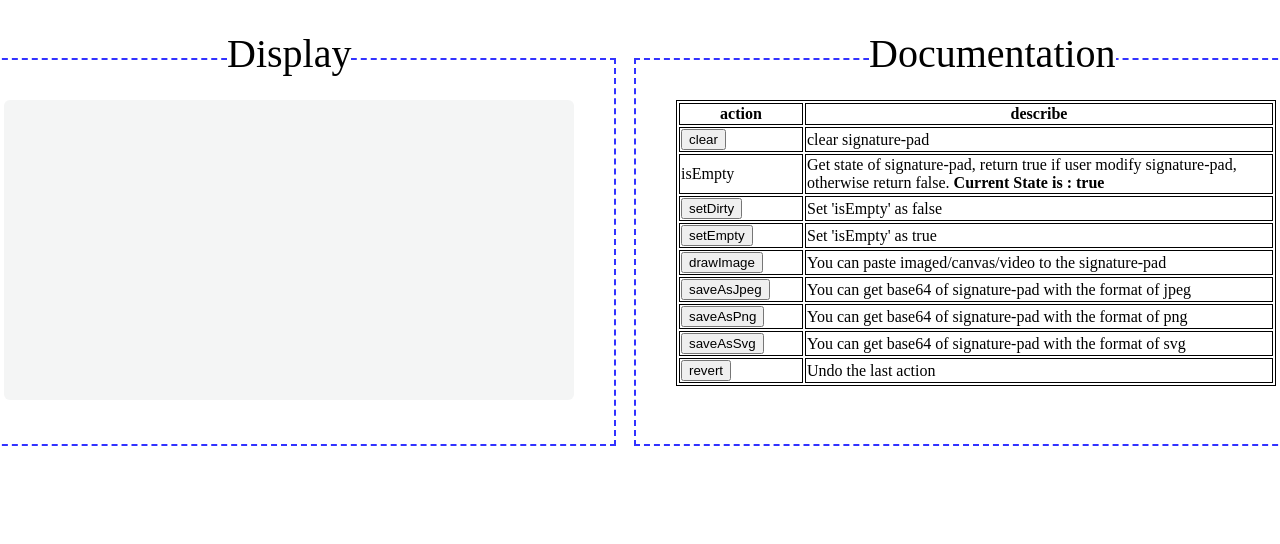
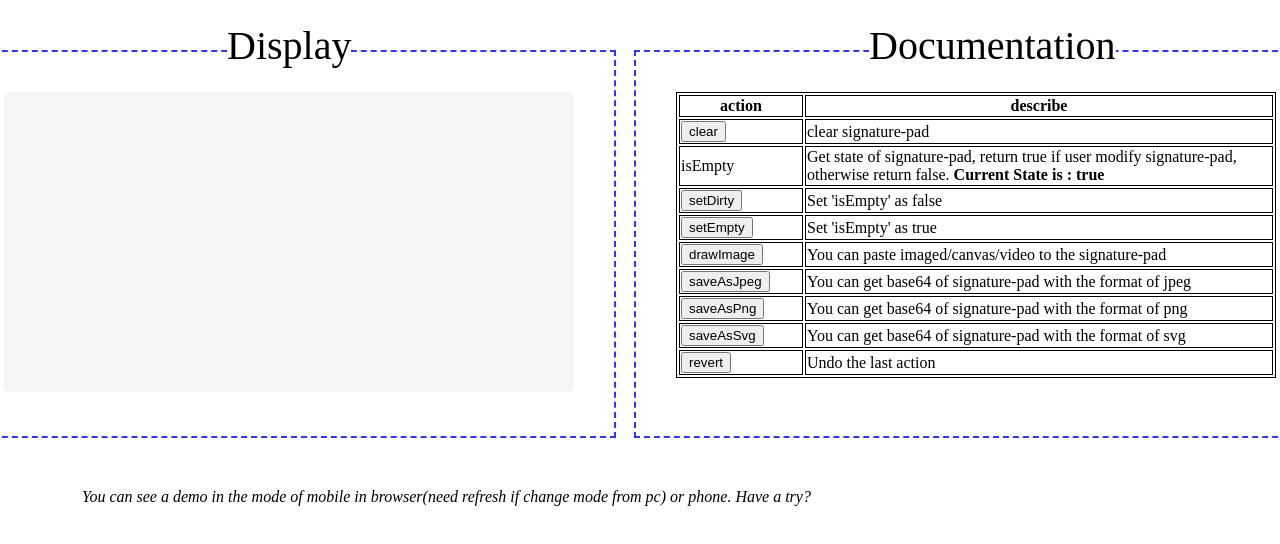
Before and after one commit to Eve-Sama/ngx-signature-pad, an Angular app: page /document in a window 1280 px wide. Shown: the top 544 px of the page. Built offline with nearby package versions, Linux system fonts and the light colour scheme.

Commit message:
docs: document

```diff
--- a/src/app/document/document.component.html
+++ b/src/app/document/document.component.html
@@ -52,3 +52,6 @@
     </table>
   </div>
 </div>
+<div class="tip">
+  You can see a demo in the mode of mobile in browser(need refresh if change mode from pc) or phone. Have a try?
+</div>
--- a/src/app/document/document.component.scss
+++ b/src/app/document/document.component.scss
@@ -1,7 +1,7 @@
 .display-container {
   display: flex;
   justify-content: center;
-  padding-top: 50px;
+  margin-top: 50px;
   .display {
     position: relative;
     padding: 40px;
@@ -45,3 +45,9 @@
     }
   }
 }
+
+.tip {
+  margin-top: 50px;
+  margin-left: 74px;
+  font-style: italic;
+}
--- a/src/app/document/document.component.ts
+++ b/src/app/document/document.component.ts
@@ -37,6 +37,7 @@ export class DocumentComponent implements OnInit {
 
   public drawImage(): void {
     this.signature.getContext().drawImage(this.image, 230, 35, 100, 50, 230, 110, 100, 50);
+    this.signature.setDirty();
   }
 
   public revert(): void {
```
